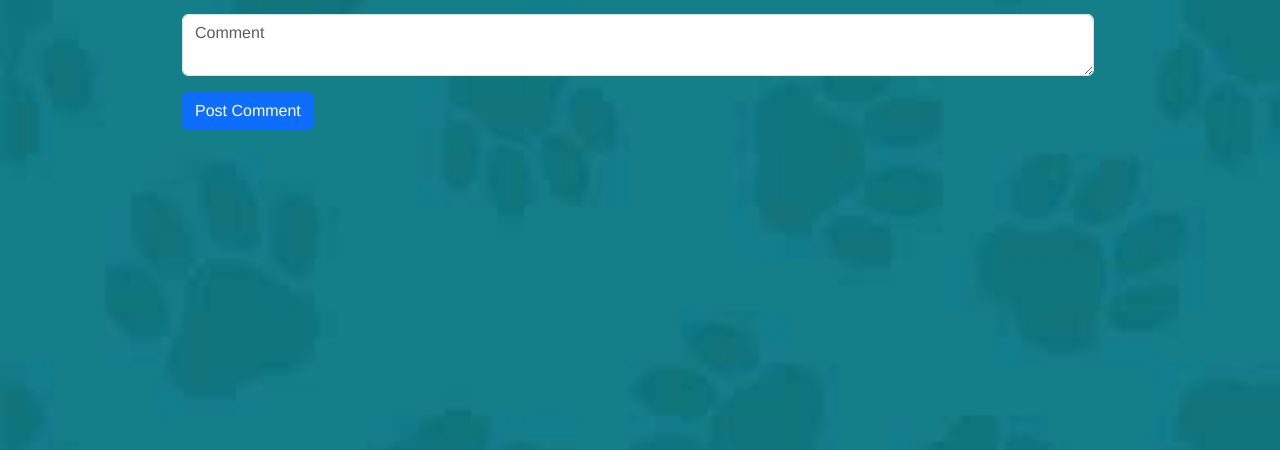
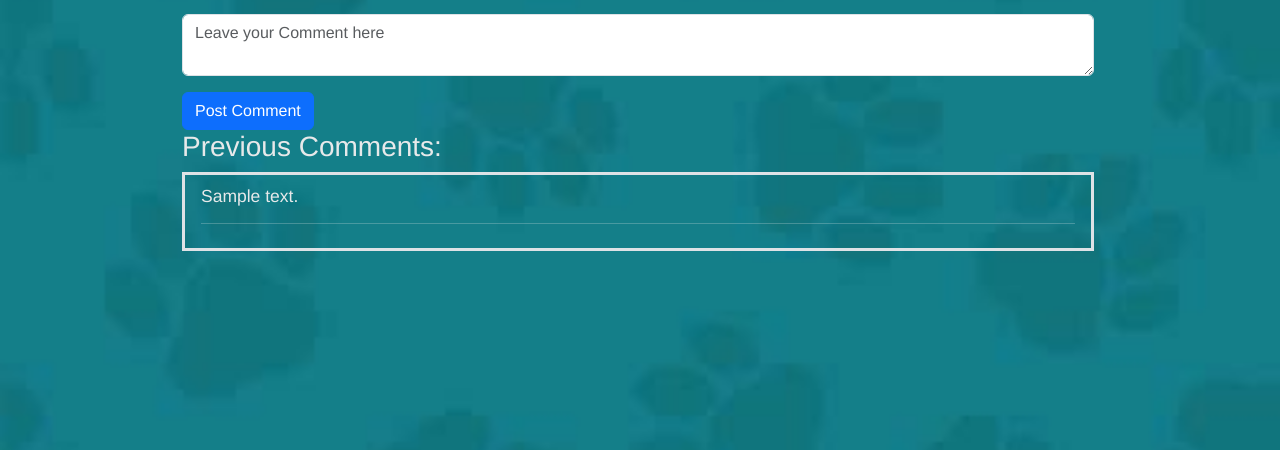
Before and after one commit to NrmeenAraby/cyberus_project, a Flask app: page /add_comment in a window 1280 px wide. Shown: the part 58-508 px from the top of the page. Run offline with Flask 3, Linux system fonts and the light colour scheme; tables that the repository leaves empty hold one stand-in row (values such as "Sample post"); parts of the project's set-up code (start-up, migrations or seed data) failed here and were passed over; some libraries are stand-ins or nearby versions.

Commit message:
a5er commit azon

```diff
--- a/app.py
+++ b/app.py
@@ -192,13 +192,13 @@ def add_comment():
   comments=database.show_all_comments(connection)
 
   if request.method == 'POST':
-      x = escape(request.form['comment'])
+      comment = escape(request.form['comment'])
       username=session.get('username')
 
       if username:
-       database.Comment(connection,x)
+       database.Comment(connection,comment,username)
        comments=database.show_all_comments(connection)
-       return render_template('add_comment.html',comments=comments)
+       return render_template('Login.html',comments=comments)
 
       else :
        flash("Please Login First", "danger")
--- a/database.py
+++ b/database.py
@@ -99,10 +99,10 @@ def comment_tb(connection):                      # comment table
     connection.commit()
 
 
-def Comment(connection,comment): #add comment
+def Comment(connection,comment,username): #add comment
     cursor = connection.cursor()
-    query =''' insert into comment (commento) values(?) '''
-    cursor.execute(query,(comment,))
+    query =''' insert into comment (commento,username) values(?,?) '''
+    cursor.execute(query,(comment,username))
     connection.commit()
 
 def show_comment(connection,product_name):               #show comment
--- a/templates/add_comment.html
+++ b/templates/add_comment.html
@@ -21,13 +21,21 @@
     <div class="container-fluid">
         <div class="row justify-content-center">
             <div class="col-md-9 col-lg-9 form-container p-4 mt-5 me-1">
-
                 <form class="login-form" method="post" action="{{ url_for('add_comment') }}">
                     <div class="mb-3">
-                        <textarea class="form-control" placeholder="Comment" required name="comment"></textarea>
+                        <textarea class="form-control" placeholder="Leave your Comment here" required name="comment"></textarea>
                     </div>
                     <button type="submit" class="btn btn-primary">Post Comment</button>
                 </form>
+                <div>
+                    <h3>Previous Comments:</h3>
+                    {% for comment in comments %}
+                    <div class="col-md-12 col-lg-12 py-2 px-3 mt-1 border border-3">
+                        <h5><small>{{comment[0]}}</small></h5>
+                        <hr />
+                    </div>
+                    {% endfor %}
+                </div>
             </div>
         </div>
     </div>
```
Also changed, not shown: 1 other file.
